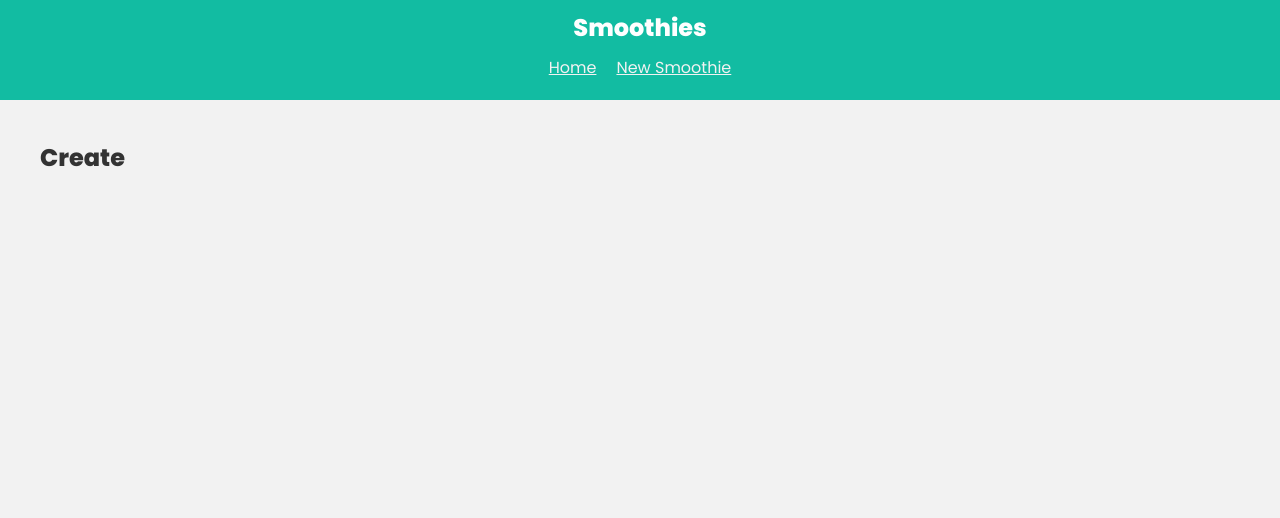
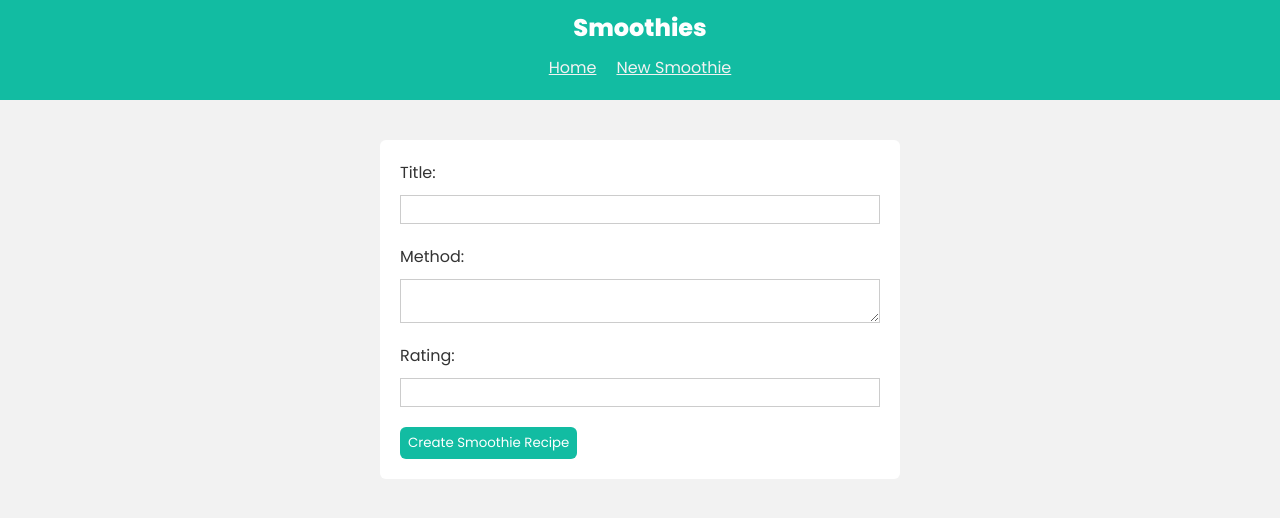
Before and after one commit to nejahneji/react-supabase-app, a React (Create React App) app: page /create in a window 1280 px wide. Shown: the top 518 px of the page. Built offline with nearby package versions, Linux system fonts and the light colour scheme; no server answers.

Commit message:
add-new-smoothie

```diff
--- a/src/index.css
+++ b/src/index.css
@@ -60,3 +60,29 @@
   line-height: 0px;
   text-align: center;
 }
+
+/* forms */
+form {
+  background: #fff;
+  padding: 20px;
+  max-width: 480px;
+  margin: 0 auto;
+  border-radius: 6px;
+}
+form input, form textarea {
+  display: block;
+  width: 100%;
+  padding: 6px;
+  box-sizing: border-box;
+  border: 1px solid #ccc;
+  margin: 10px 0 20px 0;
+}
+form button {
+  background: var(--primary);
+  color: #fff;
+  border: 0;
+  border-radius: 6px;
+  padding: 6px 8px;
+  font-family: "Poppins";
+  cursor: pointer;
+}
--- a/src/pages/Create.js
+++ b/src/pages/Create.js
@@ -1,7 +1,66 @@
+import supabase from '../config/supabaseClient'
+import { useState } from "react"
+import { useNavigate } from 'react-router-dom'
+
 const Create = () => {
+  const [title, setTitle] = useState('')
+  const [method, setMethod] = useState('')
+  const [rating, setRating] = useState('')
+  const [formError, setFormError] = useState(null)
+  const navigate = useNavigate()
+  const handleSubmit=async(e)=>{
+    e.preventDefault()
+    if (!title || !method || !rating) {
+      setFormError('Please fill in all the fields correctly')
+      return
+  }
+  const {data, error} = await supabase
+  .from('smoothies')
+  .insert([{title,method,rating}])
+  .select()
+
+  if (error) {
+    console.log(error)
+    setFormError('Please fill in all the fields correctly')
+  }
+   if (data) {
+    console.log(data,'smoothie was added successfuly');
+    setFormError(null)
+    navigate('/')
+  }
+
+
+}
   return (
     <div className="page create">
-      <h2>Create</h2>
+       <form onSubmit={handleSubmit}>
+        <label htmlFor="title">Title:</label>
+        <input
+          type="text"
+          id="title"
+          value={title}
+          onChange={(e) => setTitle(e.target.value)}
+        />
+
+        <label htmlFor="method">Method:</label>
+        <textarea
+          id="method"
+          value={method}
+          onChange={(e) => setMethod(e.target.value)}
+        />
+
+        <label htmlFor="rating">Rating:</label>
+        <input
+          type="number"
+          id="rating"
+          value={rating}
+          onChange={(e) => setRating(e.target.value)}
+        />
+
+        <button>Create Smoothie Recipe</button>
+
+        {formError && <p className="error">{formError}</p>}
+      </form>
     </div>
   )
 }
```
